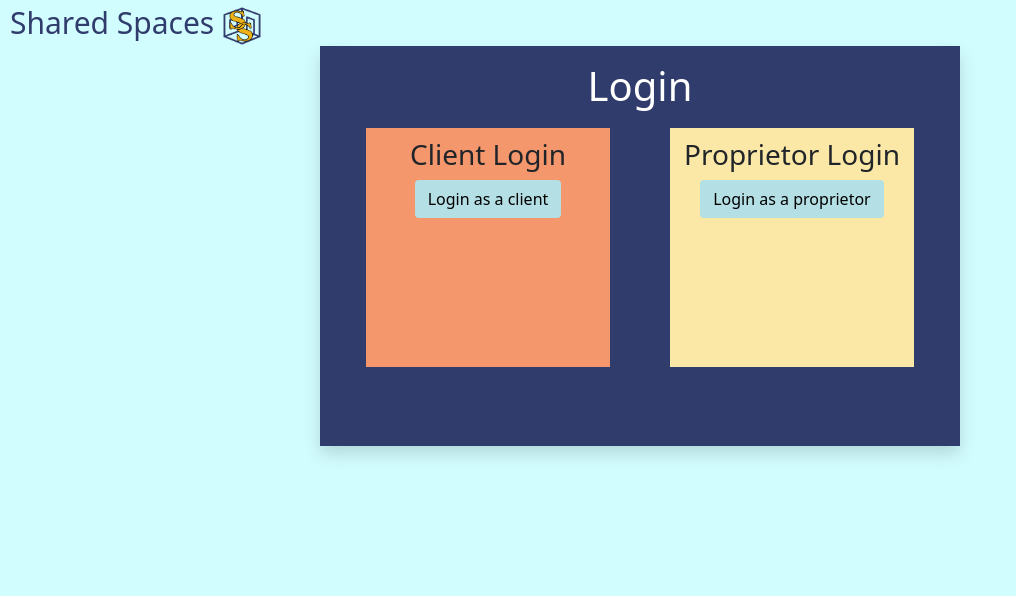
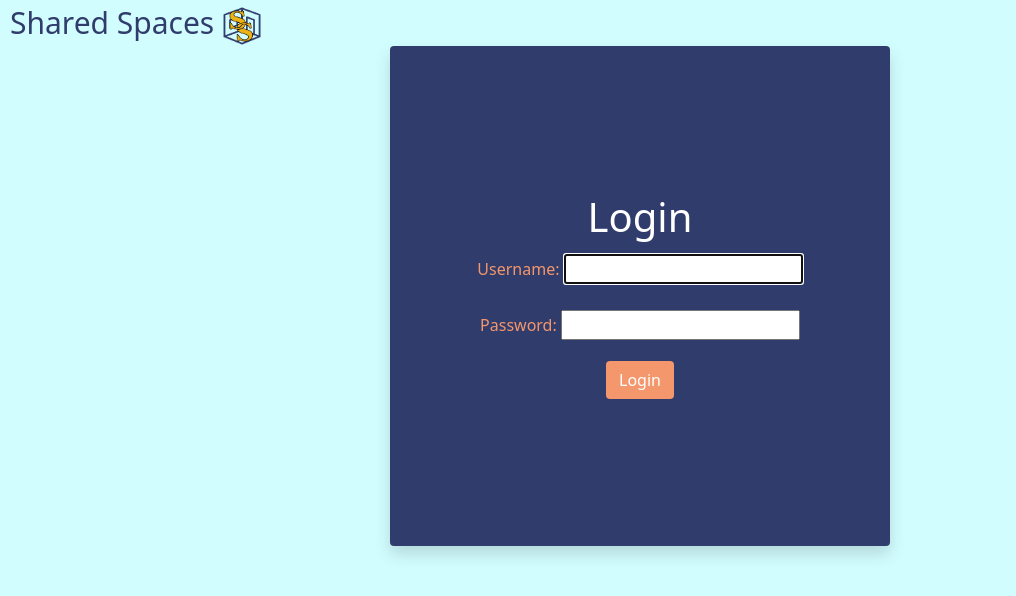
Before and after one commit to sad-cow-png/Shared-Spaces, a Django app: page /login/ in a window 1280 px wide. Shown: the top 596 px of the page, without its empty margins (0-1016 px from the left). Run offline with Django 3.2, Linux system fonts and the light colour scheme.

Commit message:
Replaced separate logins with one login page.

```diff
--- a/sadcowpng/sharedspaces/templates/sharedspaces/login.html
+++ b/sadcowpng/sharedspaces/templates/sharedspaces/login.html
@@ -25,22 +25,19 @@
             <img src="{% static 'logo2-dark.png' %}" width="40" height="40" alt="">
         </a>
 
-        <div class="shadow p-3">
-            <h1> Login </h1>
-            <div class="float-c">
-                <h3>Client Login</h3>
+        <div class="container-fluid d-flex justify-content-center">
+            <div id="pr_login" class="shadow d-flex align-items-center justify-content-center rounded">
 
-                <a href="#">
-                <button class="btn">Login as a client </button>
-                </a>
-            </div>
-
-            <div class="float-p">
-                <h3>Proprietor Login</h3>
-
-                <a href="{% url 'proprietor_login' %}">
-                <button class="btn">Login as a proprietor</button>
-                </a>
+                <form method="post">
+                    {% csrf_token %}
+                    <h1>Login</h1>
+                    {{ form.as_p }}
+                    {% if form.errors %}
+                        <p>Your username and password didn't match. Please try again.</p>
+                    {% endif %}
+                    <input class="btn" id="pr_login_btn" type="submit" value="Login">
+                    <input type="hidden" name="next" value="{{ next }}">
+                </form>
             </div>
         </div>
 
--- a/sadcowpng/sharedspaces/urls.py
+++ b/sadcowpng/sharedspaces/urls.py
@@ -5,13 +5,12 @@ from . import views
 urlpatterns = [
     path('', views.index, name='index'),
     path('account/', views.account, name='account'),
-    path('login/', views.login, name='login'),
+    path('login/', views.UserLoginView.as_view(), name='login'),
     path('sign_up/', views.sign_up, name='sign_up'),
     path('sign_up/client/', views.client_sign_up, name='client_sign_up'),
     path('create/', views.create_space, name='create_space'),
     path('create_space/', views.create_space, name='create_space'),
     path('update_space/<space_id>', views.update_space, name='update_space'),
-    path('login/proprietor/', views.ProprietorLoginView.as_view(), name='proprietor_login'),
     path('sign_up/proprietor/', views.proprietor_sign_up_view, name='proprietor_sign_up'),
     path('logout/', views.sign_out, name='logout'),
 ]
--- a/sadcowpng/sharedspaces/views.py
+++ b/sadcowpng/sharedspaces/views.py
@@ -21,10 +21,6 @@ def account(request):
     return render(request, 'sharedspaces/account.html')
 
 
-def login(request):
-    return render(request, 'sharedspaces/login.html')
-
-
 # Client sign up view
 def client_sign_up(request):
     if request.method == 'POST':
@@ -33,7 +29,7 @@ def client_sign_up(request):
             user = form.save(commit=False)
             user.is_client = True
             user.save()
-            return HttpResponseRedirect(reverse('/'))
+            return HttpResponseRedirect(reverse('index'))
     else:
         form = ClientSignUpForm()
     return render(request, "sharedspaces/client_sign_up.html", {'form': form})
@@ -73,11 +69,11 @@ def proprietor_sign_up_view(request):
     return render(request, 'sharedspaces/proprietor_signup.html', {'form': form})
 
 
-# Proprietor login view
-class ProprietorLoginView(LoginView):
+# Client and Proprietor Login view
+class UserLoginView(LoginView):
     model = User
     form_class = AuthenticationForm
-    template_name = 'sharedspaces/proprietor_login.html'
+    template_name = 'sharedspaces/login.html'
 
 
 # Need to add data fields that auto populate using authentication - will be done in models
```
Also changed, not shown: sadcowpng/sharedspaces/templates/sharedspaces/proprietor_login.html (deleted, +0 -55 lines), sadcowpng/sharedspaces/tests.py (+6 -6 lines).
